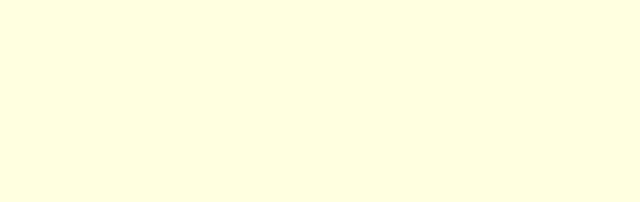
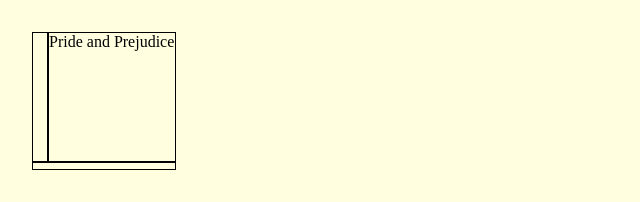
Before and after one commit to whoisarod/library, a plain HTML site: page index.html in a window 1280 px wide. Shown: the whole page, without its empty margins (0-640 px from the left). Drawn offline with Linux system fonts and the light colour scheme.

Commit message:
modified js and css file to fetch books from json file, give them a uinique id, and display book on the grid

```diff
--- a/index.css
+++ b/index.css
@@ -4,3 +4,29 @@ html, body {
     background-color: lightyellow;
     padding: 1rem;
 }
+
+.my-book {
+    display: grid;
+    grid-template-columns: 1rem 8rem;
+    grid-template-areas:
+        "spine cover"
+        "footer footer";
+}
+
+.my-book div {
+    border: .1rem solid black;
+}
+
+.my-book-cover {
+    grid-area: cover;
+    height: 8rem;
+}
+
+.my-book-spine {
+    grid-area: spine;
+}
+
+.my-book-footer {
+    grid-area: footer;
+    padding: .2rem;
+}
--- a/index.js
+++ b/index.js
@@ -0,0 +1,23 @@
+async function getBooks() {
+    let response = await fetch('books.json');
+    let books = await response.json();
+    let n = 1;
+    return books.map(book => {
+        book.id = n;
+        n++;
+        return book;
+    });
+}
+
+getBooks().then(books => {
+    let sampleBook = books[0];
+    console.log(sampleBook);
+
+    document.body.innerHTML = `
+        <div class="my-book">
+            <div class="my-book-cover">${sampleBook.title}</div>
+            <div class="my-book-spine"></div>
+            <div class="my-book-footer"></div>
+        </div>
+    `
+});
```
